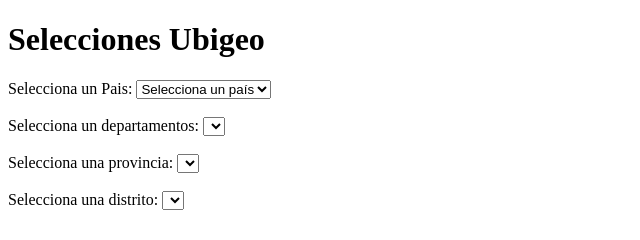
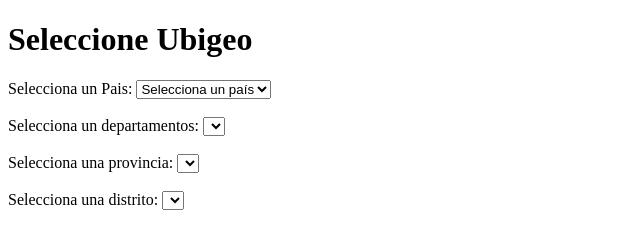
Before and after one commit to elopezqu/Practica-IA, a website: page ubigeo.html in a window 1280 px wide. Shown: the full height of the page, 0-640 px from the left. Drawn offline with nearby package versions, Linux system fonts and the light colour scheme; no server answers.

Commit message:
error en una palabra

```diff
--- a/ubigeo.html
+++ b/ubigeo.html
@@ -6,7 +6,7 @@
   <title>Selección Ubigeo</title>
 </head>
 <body>
-  <h1>Selecciones Ubigeo</h1>
+  <h1>Seleccione Ubigeo</h1>
 
   <label for="paises">Selecciona un Pais:</label>
   <select id="paises" name="paises">
```
